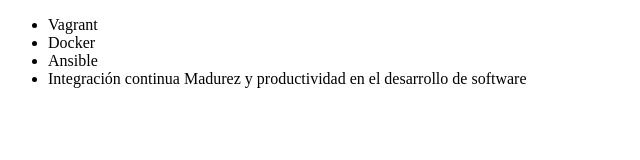
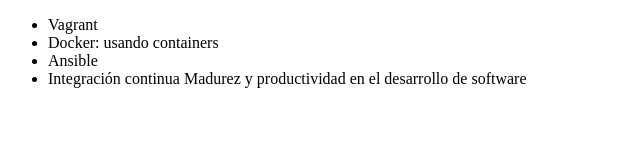
Before and after one commit to DArt38/alura-git, a plain HTML site: page index.html in a window 1280 px wide. Shown: the full height of the page, 0-640 px from the left. Drawn offline with Linux system fonts and the light colour scheme.

Commit message:
Cambio en el titulo Docker usando containers

```diff
--- a/index.html
+++ b/index.html
@@ -7,7 +7,7 @@
 <body>
      <ul>
          <li> Vagrant </li>
-         <li> Docker </li>
+         <li> Docker: usando containers</li>
          <li> Ansible </li>
          <li> Integración continua Madurez y productividad en el desarrollo de software</li>
      </ul>
```
